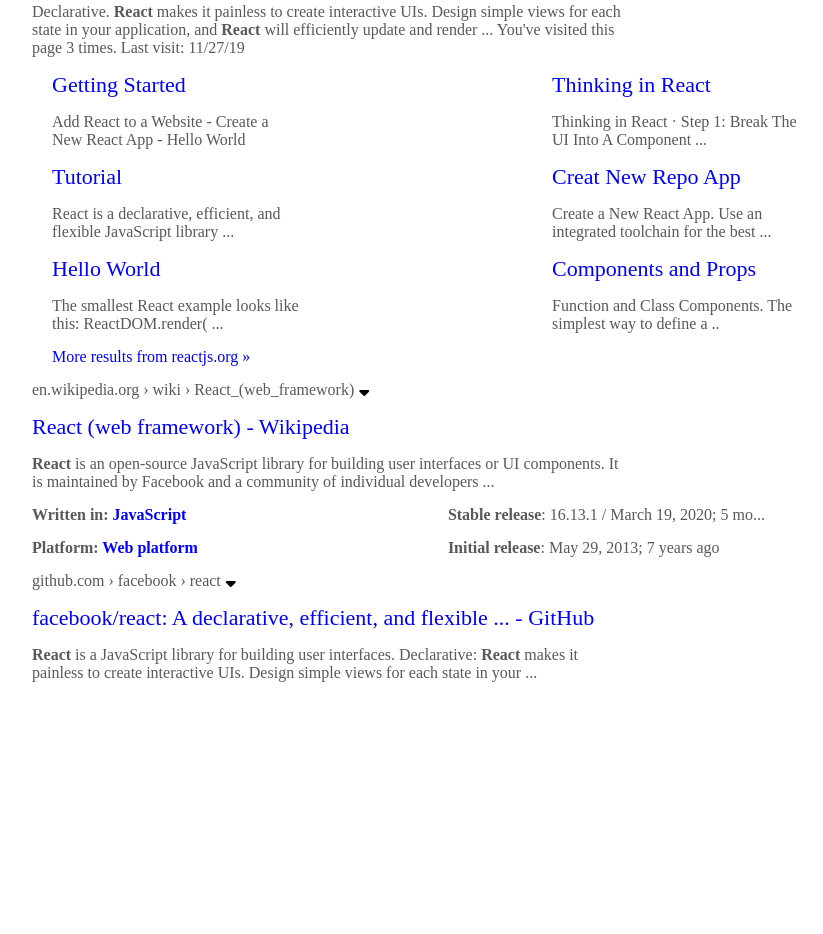
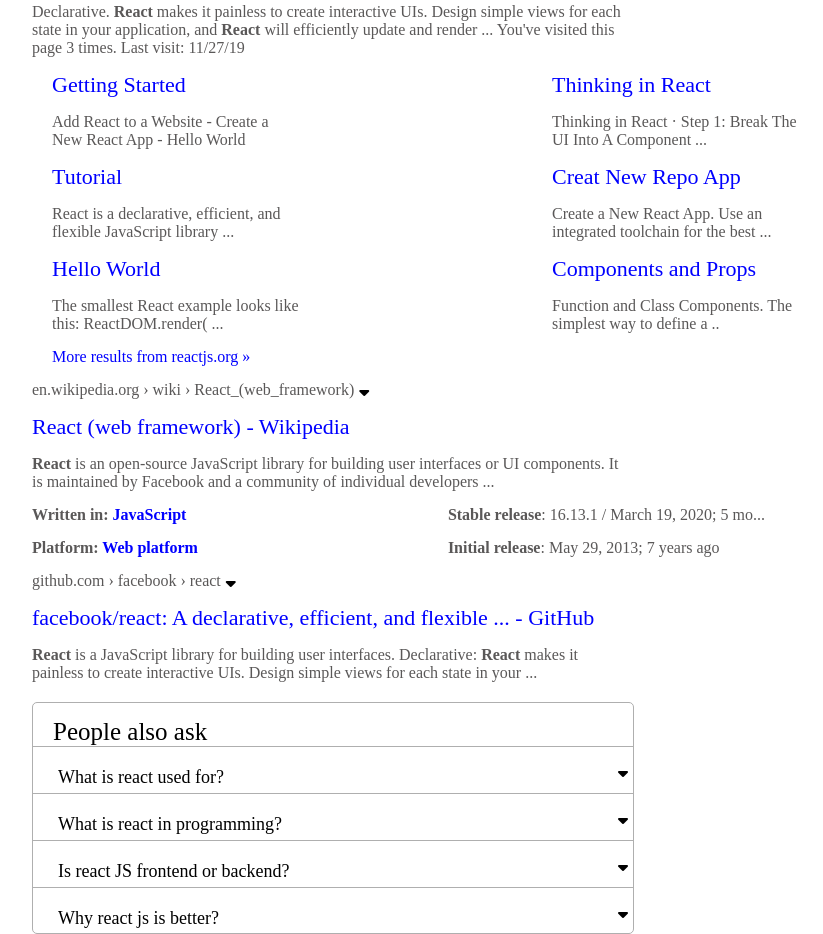
Before and after one commit to Islamshaban98/Assignment-2, a plain HTML site: page index.html in a window 1280 px wide. Shown: the part 250-1184 px from the top of the page, without its empty margins (218-1041 px from the left). Before the commit the page ends 932 px from the top, so only its background shows below. Drawn offline with Linux system fonts and the light colour scheme.

Commit message:
addind ask table to the page

```diff
--- a/index.html
+++ b/index.html
@@ -136,6 +136,29 @@
                     <b>React</b> makes it painless to create interactive UIs.
                      Design simple views for each state in your ...</p>
             </div>
+            <div class="box">
+                <p style="font-size: 25px;">People also ask</p>
+                <div  style="height: 1px; background-color: #afafaf;"></div>
+                <div class="box-div">
+                    <p>What is react used for?</p>
+                    <i class="fas fa-sort-down"></i>
+                </div>
+                <div  style="height: 1px; background-color: #afafaf;"></div>
+                <div class="box-div">
+                    <p>What is react in programming?</p>
+                    <i class="fas fa-sort-down"></i>
+                </div>
+                <div  style="height: 1px; background-color: #afafaf;"></div>
+                <div class="box-div">
+                    <p>Is react JS frontend or backend?</p>
+                    <i class="fas fa-sort-down"></i>
+                </div>
+                <div  style="height: 1px; background-color: #afafaf;"></div>
+                <div class="box-div">
+                    <p>Why react js is better?</p>
+                    <i class="fas fa-sort-down"></i>
+                </div>
+
 
         </main>
     </body>
--- a/style.css
+++ b/style.css
@@ -66,13 +66,19 @@ p{
 }
 .box{
     width: 600px;
-    height: 460px;
+    height: 230px;
     border: 1px solid #afafaf;
     border-radius: 5px;
     margin-left: 250px;
     margin-top: 20px;
+
 }
 .box-div{
     display: flex;
-    justify-content: flex-start;
+    padding: 5px;
+    justify-content: space-between;
 }
+.box p {
+    margin-left: 20px;
+    font-size: 18px;
+}
```
